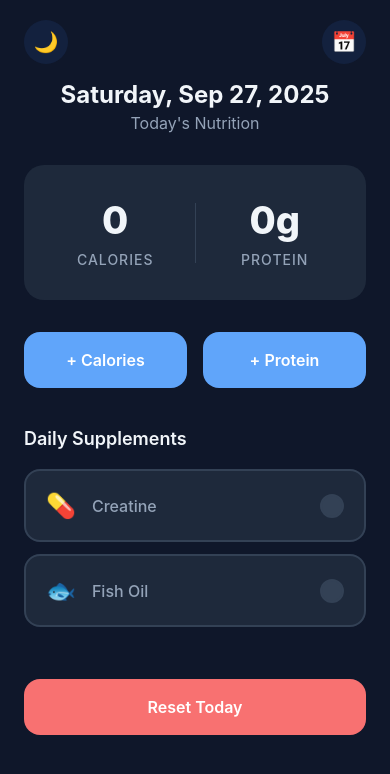
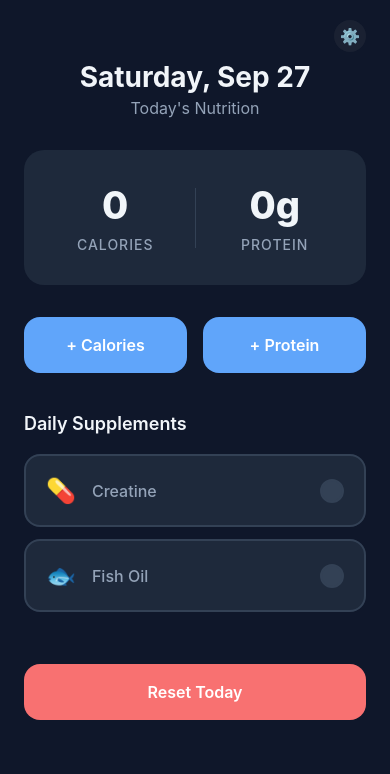
Before and after one commit to mullermatej/food-tracker-mobile-app, a React Native app: screen / in a window 390 px wide. Shown: the top 774 px of the page. Built offline with nearby package versions, Linux system fonts and the light colour scheme.

Commit message:
feat: add SettingsModal component and integrate into App; update TodayHeader for settings access

```diff
--- a/App.js
+++ b/App.js
@@ -17,6 +17,7 @@ import { AddButtons } from "./src/components/ui/AddButtons";
 import { SupplementSection } from "./src/components/ui/SupplementSection";
 import { ResetButton } from "./src/components/ui/ResetButton";
 import { CalendarModal } from "./src/components/calendar/CalendarModal";
+import { SettingsModal } from "./src/components/ui/SettingsModal";
 
 // Styles
 import { globalStyles } from "./src/styles/globalStyles";
@@ -31,6 +32,7 @@ import {
 export default function App() {
   const [isDarkMode, setIsDarkMode] = useState(false);
   const [calendarVisible, setCalendarVisible] = useState(false);
+  const [settingsVisible, setSettingsVisible] = useState(false);
   const [selectedCalendarDate, setSelectedCalendarDate] = useState(null);
   const nutritionData = useNutritionData();
   const todayData = nutritionData.getTodayData();
@@ -138,6 +140,14 @@ export default function App() {
     setSelectedCalendarDate(date);
   };
 
+  const openSettings = () => {
+    setSettingsVisible(true);
+  };
+
+  const closeSettings = () => {
+    setSettingsVisible(false);
+  };
+
   return (
     <ThemeProvider theme={theme}>
       <SafeAreaProvider>
@@ -158,9 +168,7 @@ export default function App() {
             showsVerticalScrollIndicator={false}
           >
             <TodayHeader
-              onThemeToggle={toggleTheme}
-              onCalendarPress={openCalendar}
-              isDarkMode={isDarkMode}
+              onSettingsPress={openSettings}
             />
 
             <NutritionCard todayData={todayData} />
@@ -183,6 +191,14 @@ export default function App() {
             onDateSelect={handleDateSelect}
             selectedDate={selectedCalendarDate}
           />
+
+          <SettingsModal
+            visible={settingsVisible}
+            onClose={closeSettings}
+            onToggleTheme={toggleTheme}
+            onOpenCalendar={openCalendar}
+            isDarkMode={isDarkMode}
+          />
         </SafeAreaView>
       </SafeAreaProvider>
     </ThemeProvider>
--- /dev/null
+++ b/src/components/ui/SettingsModal.js
@@ -0,0 +1,149 @@
+import React from 'react';
+import {
+  Modal,
+  View,
+  Text,
+  TouchableOpacity,
+  SafeAreaView,
+} from 'react-native';
+import { StatusBar } from 'expo-status-bar';
+import { useTheme } from '../../context/ThemeContext';
+import { lightTheme } from '../../utils/themes';
+
+const styles = {
+  modalContainer: {
+    flex: 1,
+    backgroundColor: 'rgba(0, 0, 0, 0.5)',
+    justifyContent: 'flex-end',
+  },
+  settingsSheet: {
+    borderTopLeftRadius: 20,
+    borderTopRightRadius: 20,
+    paddingTop: 20,
+    paddingBottom: 40,
+    paddingHorizontal: 24,
+    minHeight: 200,
+  },
+  handle: {
+    width: 40,
+    height: 4,
+    borderRadius: 2,
+    alignSelf: 'center',
+    marginBottom: 20,
+    opacity: 0.3,
+  },
+  title: {
+    fontSize: 20,
+    fontWeight: '600',
+    marginBottom: 24,
+    textAlign: 'center',
+  },
+  settingItem: {
+    flexDirection: 'row',
+    alignItems: 'center',
+    justifyContent: 'space-between',
+    paddingVertical: 16,
+    paddingHorizontal: 4,
+  },
+  settingLeft: {
+    flexDirection: 'row',
+    alignItems: 'center',
+    flex: 1,
+  },
+  settingIcon: {
+    fontSize: 20,
+    marginRight: 12,
+    width: 24,
+    textAlign: 'center',
+  },
+  settingText: {
+    fontSize: 16,
+    fontWeight: '500',
+  },
+  settingValue: {
+    fontSize: 14,
+    opacity: 0.7,
+    marginLeft: 8,
+  },
+};
+
+export const SettingsModal = ({
+  visible,
+  onClose,
+  onToggleTheme,
+  onOpenCalendar,
+  isDarkMode
+}) => {
+  const theme = useTheme();
+
+  const handleThemeToggle = () => {
+    onToggleTheme();
+    onClose();
+  };
+
+  const handleCalendarOpen = () => {
+    onOpenCalendar();
+    onClose();
+  };
+
+  return (
+    <Modal
+      visible={visible}
+      transparent
+      animationType="slide"
+      onRequestClose={onClose}
+    >
+      <SafeAreaView style={styles.modalContainer}>
+        <StatusBar style={theme === lightTheme ? "dark" : "light"} />
+
+        <TouchableOpacity
+          style={{ flex: 1 }}
+          activeOpacity={1}
+          onPress={onClose}
+        />
+
+        <View style={[styles.settingsSheet, { backgroundColor: theme.cardBackground }]}>
+          <View style={[styles.handle, { backgroundColor: theme.text }]} />
+
+          <Text style={[styles.title, { color: theme.text }]}>
+            Settings
+          </Text>
+
+          <TouchableOpacity
+            style={styles.settingItem}
+            onPress={handleThemeToggle}
+            activeOpacity={0.7}
+          >
+            <View style={styles.settingLeft}>
+              <Text style={styles.settingIcon}>
+                {isDarkMode ? "☀️" : "🌙"}
+              </Text>
+              <Text style={[styles.settingText, { color: theme.text }]}>
+                Theme
+              </Text>
+              <Text style={[styles.settingValue, { color: theme.textSecondary }]}>
+                {isDarkMode ? "Switch to Light" : "Switch to Dark"}
+              </Text>
+            </View>
+          </TouchableOpacity>
+
+          <TouchableOpacity
+            style={styles.settingItem}
+            onPress={handleCalendarOpen}
+            activeOpacity={0.7}
+          >
+            <View style={styles.settingLeft}>
+              <Text style={styles.settingIcon}>📅</Text>
+              <Text style={[styles.settingText, { color: theme.text }]}>
+                Calendar
+              </Text>
+              <Text style={[styles.settingValue, { color: theme.textSecondary }]}>
+                View history
+              </Text>
+            </View>
+          </TouchableOpacity>
+        </View>
+      </SafeAreaView>
+    </Modal>
+  );
+};
--- a/src/components/ui/TodayHeader.js
+++ b/src/components/ui/TodayHeader.js
@@ -2,33 +2,63 @@ import React from "react";
 import { View, Text, TouchableOpacity } from "react-native";
 import { useTheme } from "../../context/ThemeContext";
 import { formatDate } from "../../utils/dateUtils";
-import { headerStyles } from "../../styles/headerStyles";
 
-export const TodayHeader = ({ onThemeToggle, onCalendarPress, isDarkMode }) => {
+const styles = {
+  header: {
+    paddingHorizontal: 24,
+    paddingTop: 20,
+    paddingBottom: 32,
+  },
+  headerTop: {
+    flexDirection: "row",
+    justifyContent: "space-between",
+    alignItems: "flex-start",
+    marginBottom: 8,
+  },
+  settingsButton: {
+    width: 32,
+    height: 32,
+    borderRadius: 16,
+    alignItems: "center",
+    justifyContent: "center",
+    backgroundColor: "rgba(128, 128, 128, 0.1)",
+  },
+  settingsIcon: {
+    fontSize: 16,
+  },
+  dateText: {
+    fontSize: 28,
+    fontWeight: "700",
+    textAlign: "center",
+    marginBottom: 4,
+  },
+  subtitle: {
+    fontSize: 16,
+    fontWeight: "400",
+    textAlign: "center",
+  },
+};
+
+export const TodayHeader = ({ onSettingsPress }) => {
   const theme = useTheme();
 
   return (
-    <View style={headerStyles.header}>
-      <View style={headerStyles.headerTop}>
+    <View style={styles.header}>
+      <View style={styles.headerTop}>
+        <View style={{ width: 32 }} />
         <TouchableOpacity
-          style={headerStyles.themeButton}
-          onPress={onThemeToggle}
+          style={styles.settingsButton}
+          onPress={onSettingsPress}
         >
-          <Text style={headerStyles.themeButtonText}>
-            {isDarkMode ? "☀️" : "🌙"}
+          <Text style={[styles.settingsIcon, { color: theme.textSecondary }]}>
+            ⚙️
           </Text>
         </TouchableOpacity>
-        <TouchableOpacity
-          style={headerStyles.calendarButton}
-          onPress={onCalendarPress}
-        >
-          <Text style={headerStyles.calendarButtonText}>📅</Text>
-        </TouchableOpacity>
       </View>
-      <Text style={[headerStyles.dateText, { color: theme.text }]}>
+      <Text style={[styles.dateText, { color: theme.text }]}>
         {formatDate(new Date())}
       </Text>
-      <Text style={[headerStyles.subtitle, { color: theme.textSecondary }]}>
+      <Text style={[styles.subtitle, { color: theme.textSecondary }]}>
         Today's Nutrition
       </Text>
     </View>
--- a/src/utils/dateUtils.js
+++ b/src/utils/dateUtils.js
@@ -1,6 +1,6 @@
 import { format } from "date-fns";
 
-export const formatDate = (date, formatString = "EEEE, MMM d, yyyy") => {
+export const formatDate = (date, formatString = "EEEE, MMM d") => {
   return format(date, formatString);
 };
 
```
Also changed, not shown: src/components/index.js (+9 -0 lines).
